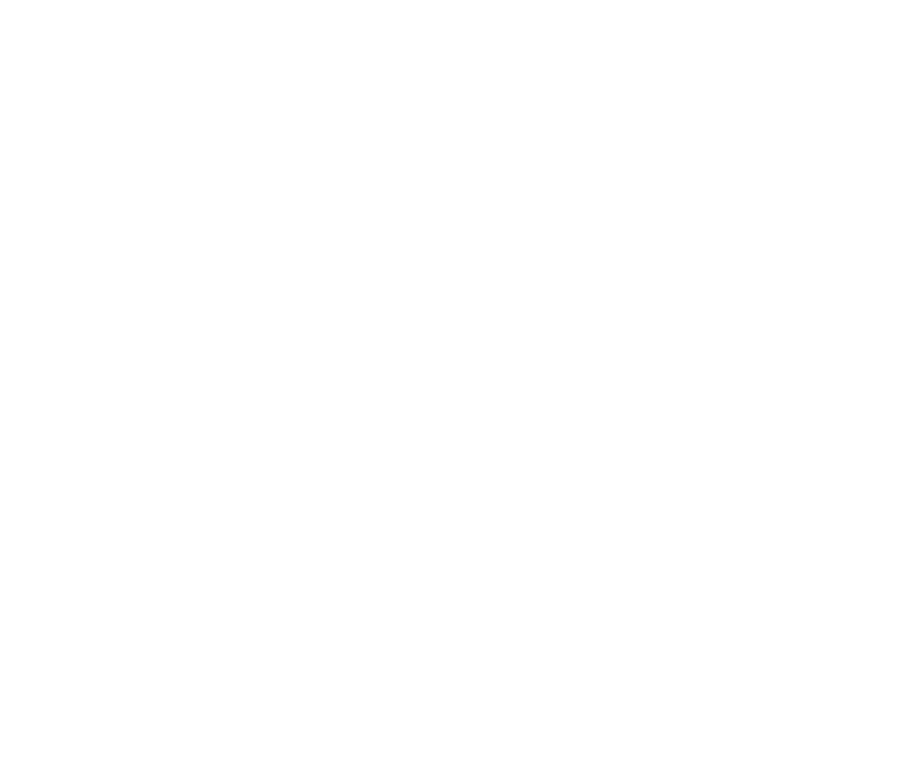
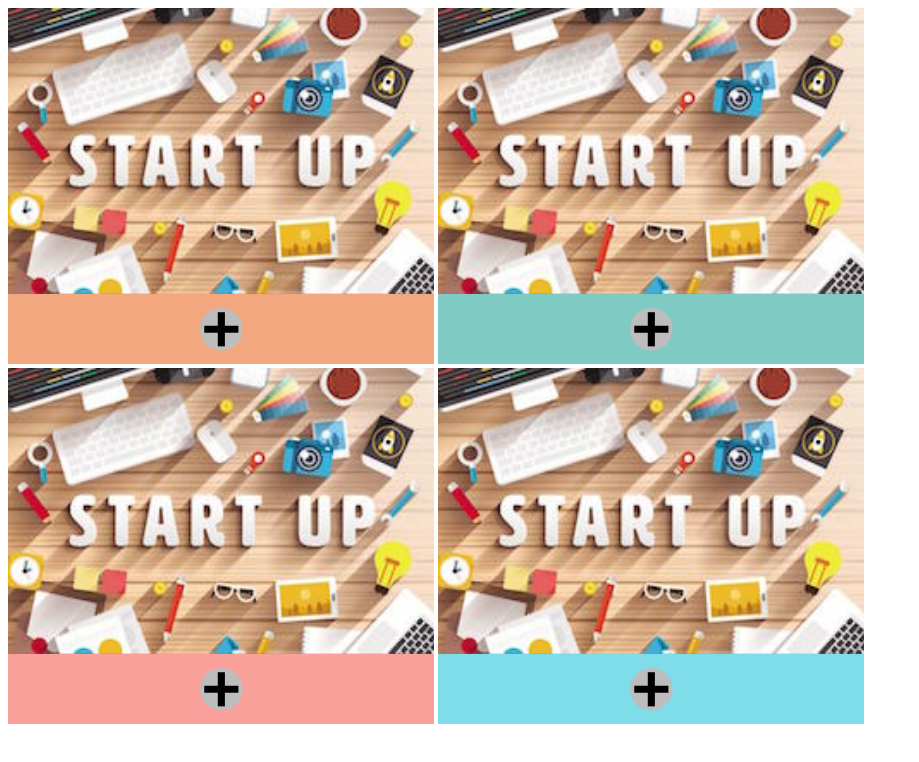
Before and after one commit to Anwesh43/reveal-card-components, a plain HTML site: page index.html in a window 1280 px wide. Shown: the whole page, without its empty margins (0-919 px from the left). Drawn offline with Linux system fonts and the light colour scheme.

Commit message:
adding more components and the image

```diff
--- a/index.html
+++ b/index.html
@@ -1,5 +1,11 @@
 <body>
     <reveal-card-component src="stp.jpg" color = "#E65100">
+    </reveal-card-component>
+    <reveal-card-component src="stp.jpg" color = "#009688">
+    </reveal-card-component>
+    <reveal-card-component src="stp.jpg" color = "#f44336">
+    </reveal-card-component>
+    <reveal-card-component src="stp.jpg" color = "#00BCD4">
     </reveal-card-component>
     <script src="./reveal-card-component.js">
     </script>
```
Also changed, not shown: stp.jpg (added).
